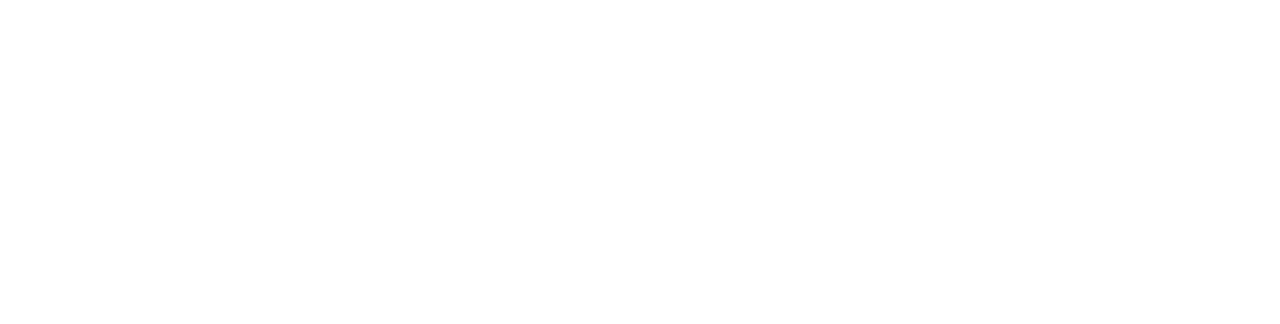
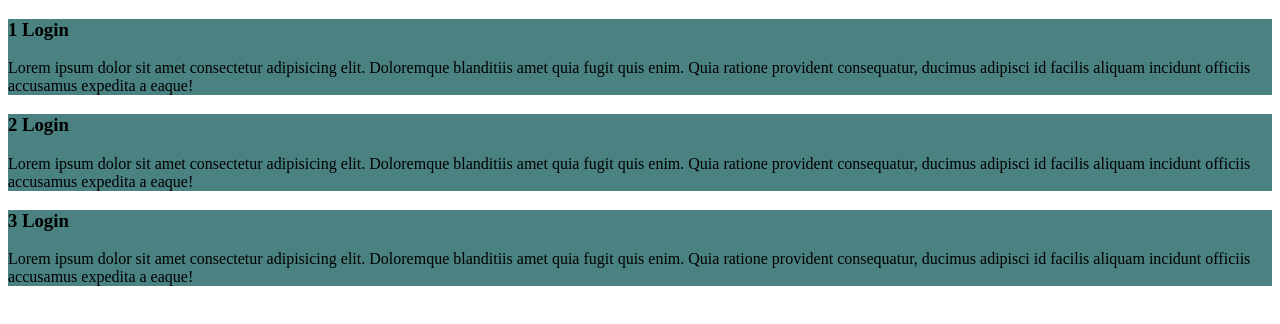
Before and after one commit to SimaurMuhin/My-First-Github-repo, a plain HTML site: page index.html in a window 1280 px wide. Drawn offline with Linux system fonts and the light colour scheme.

Commit message:
adde the first and second and third login

```diff
--- /dev/null
+++ b/blog/style.css
@@ -0,0 +1,9 @@
+div{
+
+/* color: tomato; */
+background-color: rgb(74, 129, 129);
+/* background-color: transparent; */
+margin: 0px;
+padding: 0px;
+
+}
--- a/index.html
+++ b/index.html
@@ -4,8 +4,21 @@
     <meta charset="UTF-8">
     <meta name="viewport" content="width=device-width, initial-scale=1.0">
     <title>my first ever github repo</title>
+    <link rel="stylesheet" href="blog/style.css">
 </head>
 <body>
+    <div>
+        <h3> 1 Login</h3>
+<p>Lorem ipsum dolor sit amet consectetur adipisicing elit. Doloremque blanditiis amet quia fugit quis enim. Quia ratione provident consequatur, ducimus adipisci id facilis aliquam incidunt officiis accusamus expedita a eaque!</p>
 
+    </div> <div>
+        <h3>2 Login</h3>
+<p>Lorem ipsum dolor sit amet consectetur adipisicing elit. Doloremque blanditiis amet quia fugit quis enim. Quia ratione provident consequatur, ducimus adipisci id facilis aliquam incidunt officiis accusamus expedita a eaque!</p>
+
+    </div> <div>
+        <h3>3 Login</h3>
+<p>Lorem ipsum dolor sit amet consectetur adipisicing elit. Doloremque blanditiis amet quia fugit quis enim. Quia ratione provident consequatur, ducimus adipisci id facilis aliquam incidunt officiis accusamus expedita a eaque!</p>
+
+    </div>
 </body>
 </html>
```
